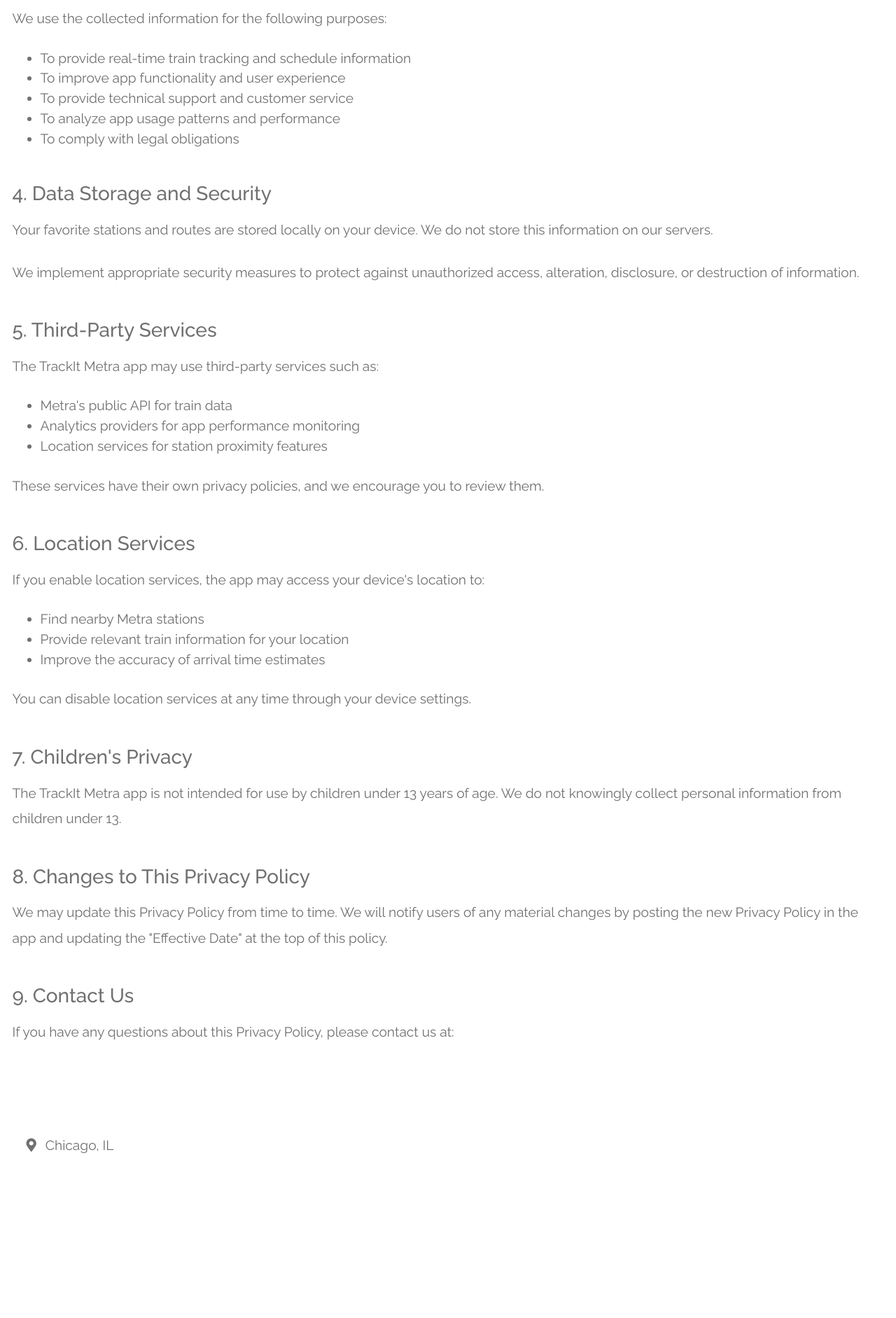
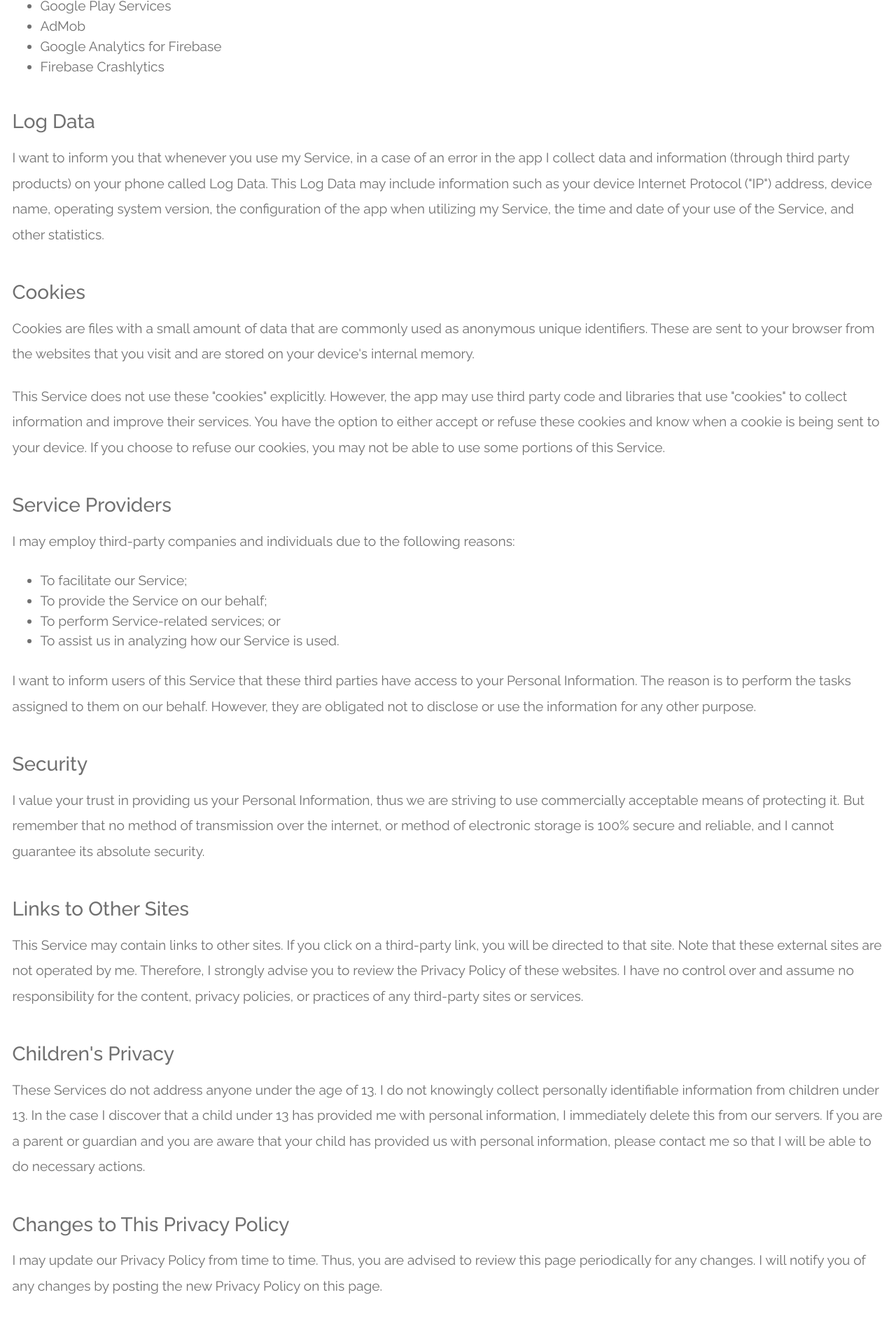
Before and after one commit to iconicapps/iconicapps.github.io, a plain HTML site: page trackit-metra/privacy-policy.html in a window 1280 px wide. Shown: the part 912-2795 px from the top of the page at 70% size. Before the commit the page ends 2627 px from the top, so only its background shows below. Drawn offline with Linux system fonts and the light colour scheme.

Commit message:
Updated trackit metra chicago and rxdatecalc privacy policies

```diff
--- a/trackit-metra/privacy-policy.html
+++ b/trackit-metra/privacy-policy.html
@@ -47,84 +47,93 @@
         <div class="col-lg-12">
           <div class="tm-intro-text-container">
             <h2 class="tm-text-primary mb-4 tm-section-title">Privacy Policy</h2>
-            <p class="mb-4"><strong>Effective Date:</strong> January 1, 2025</p>
 
-            <h3 class="mt-5 mb-3">1. Introduction</h3>
             <p class="mb-4">
-              Iconic Apps ("we," "our," or "us") is committed to protecting your privacy. This Privacy Policy explains how we collect, use, disclose, and safeguard your information when you use our TrackIt Metra mobile application ("App").
+              Iconic Apps LLC built the TrackIt Metra Chicago app as an Ad Supported app. This SERVICE is provided by Iconic Apps LLC at no cost and is intended for use as is.
             </p>
 
-            <h3 class="mt-5 mb-3">2. Information We Collect</h3>
             <p class="mb-4">
-              <strong>Personal Information:</strong> We do not collect personal information such as names, email addresses, or phone numbers through the TrackIt Metra app.
+              This page is used to inform visitors regarding my policies with the collection, use, and disclosure of Personal Information if anyone decided to use my Service.
+            </p>
+
+            <p class="mb-4">
+              If you choose to use my Service, then you agree to the collection and use of information in relation to this policy. The Personal Information that I collect is used for providing and improving the Service. I will not use or share your information with anyone except as described in this Privacy Policy.
+            </p>
+
+            <p class="mb-4">
+              The terms used in this Privacy Policy have the same meanings as in our Terms and Conditions, which is accessible at TrackIt Metra unless otherwise defined in this Privacy Policy.
+            </p>
+
+            <h3 class="mt-5 mb-3">Information Collection and Use</h3>
+            <p class="mb-4">
+              For a better experience, while using our Service, I may require you to provide us with certain personally identifiable information, including but not limited to First name, Last name, Email. The information that I request will be retained on your device and is not collected by me in any way.
             </p>
             <p class="mb-4">
-              <strong>Location Data:</strong> The app may request location permissions to provide you with relevant train information for nearby stations. Location data is used only for this purpose and is not stored or transmitted to our servers.
+              The app does use third party services that may collect information used to identify you.
             </p>
             <p class="mb-4">
-              <strong>Usage Data:</strong> We may collect anonymous usage statistics to improve app performance and user experience. This data does not identify individual users.
+              <strong>Link to privacy policy of third party service providers used by the app:</strong>
+            </p>
+            <ul class="mb-4">
+              <li>Google Play Services</li>
+              <li>AdMob</li>
+              <li>Google Analytics for Firebase</li>
+              <li>Firebase Crashlytics</li>
+            </ul>
+
+            <h3 class="mt-5 mb-3">Log Data</h3>
+            <p class="mb-4">
+              I want to inform you that whenever you use my Service, in a case of an error in the app I collect data and information (through third party products) on your phone called Log Data. This Log Data may include information such as your device Internet Protocol ("IP") address, device name, operating system version, the configuration of the app when utilizing my Service, the time and date of your use of the Service, and other statistics.
+            </p>
+
+            <h3 class="mt-5 mb-3">Cookies</h3>
+            <p class="mb-4">
+              Cookies are files with a small amount of data that are commonly used as anonymous unique identifiers. These are sent to your browser from the websites that you visit and are stored on your device's internal memory.
             </p>
             <p class="mb-4">
-              <strong>Device Information:</strong> We may collect device-specific information such as device model, operating system version, and app version for technical support and app optimization.
+              This Service does not use these "cookies" explicitly. However, the app may use third party code and libraries that use "cookies" to collect information and improve their services. You have the option to either accept or refuse these cookies and know when a cookie is being sent to your device. If you choose to refuse our cookies, you may not be able to use some portions of this Service.
             </p>
 
-            <h3 class="mt-5 mb-3">3. How We Use Your Information</h3>
-            <p class="mb-4">We use the collected information for the following purposes:</p>
+            <h3 class="mt-5 mb-3">Service Providers</h3>
+            <p class="mb-4">
+              I may employ third-party companies and individuals due to the following reasons:
+            </p>
             <ul class="mb-4">
-              <li>To provide real-time train tracking and schedule information</li>
-              <li>To improve app functionality and user experience</li>
-              <li>To provide technical support and customer service</li>
-              <li>To analyze app usage patterns and performance</li>
-              <li>To comply with legal obligations</li>
+              <li>To facilitate our Service;</li>
+              <li>To provide the Service on our behalf;</li>
+              <li>To perform Service-related services; or</li>
+              <li>To assist us in analyzing how our Service is used.</li>
             </ul>
+            <p class="mb-4">
+              I want to inform users of this Service that these third parties have access to your Personal Information. The reason is to perform the tasks assigned to them on our behalf. However, they are obligated not to disclose or use the information for any other purpose.
+            </p>
 
-            <h3 class="mt-5 mb-3">4. Data Storage and Security</h3>
+            <h3 class="mt-5 mb-3">Security</h3>
             <p class="mb-4">
-              Your favorite stations and routes are stored locally on your device. We do not store this information on our servers.
+              I value your trust in providing us your Personal Information, thus we are striving to use commercially acceptable means of protecting it. But remember that no method of transmission over the internet, or method of electronic storage is 100% secure and reliable, and I cannot guarantee its absolute security.
+            </p>
+
+            <h3 class="mt-5 mb-3">Links to Other Sites</h3>
+            <p class="mb-4">
+              This Service may contain links to other sites. If you click on a third-party link, you will be directed to that site. Note that these external sites are not operated by me. Therefore, I strongly advise you to review the Privacy Policy of these websites. I have no control over and assume no responsibility for the content, privacy policies, or practices of any third-party sites or services.
+            </p>
+
+            <h3 class="mt-5 mb-3">Children's Privacy</h3>
+            <p class="mb-4">
+              These Services do not address anyone under the age of 13. I do not knowingly collect personally identifiable information from children under 13. In the case I discover that a child under 13 has provided me with personal information, I immediately delete this from our servers. If you are a parent or guardian and you are aware that your child has provided us with personal information, please contact me so that I will be able to do necessary actions.
+            </p>
+
+            <h3 class="mt-5 mb-3">Changes to This Privacy Policy</h3>
+            <p class="mb-4">
+              I may update our Privacy Policy from time to time. Thus, you are advised to review this page periodically for any changes. I will notify you of any changes by posting the new Privacy Policy on this page.
             </p>
             <p class="mb-4">
-              We implement appropriate security measures to protect against unauthorized access, alteration, disclosure, or destruction of information.
+              <strong>This policy is effective as of 2025-06-21</strong>
             </p>
 
-            <h3 class="mt-5 mb-3">5. Third-Party Services</h3>
+            <h3 class="mt-5 mb-3">Contact Us</h3>
             <p class="mb-4">
-              The TrackIt Metra app may use third-party services such as:
-            </p>
-            <ul class="mb-4">
-              <li>Metra's public API for train data</li>
-              <li>Analytics providers for app performance monitoring</li>
-              <li>Location services for station proximity features</li>
-            </ul>
-            <p class="mb-4">
-              These services have their own privacy policies, and we encourage you to review them.
-            </p>
-
-            <h3 class="mt-5 mb-3">6. Location Services</h3>
-            <p class="mb-4">
-              If you enable location services, the app may access your device's location to:
-            </p>
-            <ul class="mb-4">
-              <li>Find nearby Metra stations</li>
-              <li>Provide relevant train information for your location</li>
-              <li>Improve the accuracy of arrival time estimates</li>
-            </ul>
-            <p class="mb-4">
-              You can disable location services at any time through your device settings.
-            </p>
-
-            <h3 class="mt-5 mb-3">7. Children's Privacy</h3>
-            <p class="mb-4">
-              The TrackIt Metra app is not intended for use by children under 13 years of age. We do not knowingly collect personal information from children under 13.
-            </p>
-
-            <h3 class="mt-5 mb-3">8. Changes to This Privacy Policy</h3>
-            <p class="mb-4">
-              We may update this Privacy Policy from time to time. We will notify users of any material changes by posting the new Privacy Policy in the app and updating the "Effective Date" at the top of this policy.
-            </p>
-
-            <h3 class="mt-5 mb-3">9. Contact Us</h3>
-            <p class="mb-4">
-              If you have any questions about this Privacy Policy, please contact us at:
+              If you have any questions or suggestions about my Privacy Policy, do not hesitate to contact us at:
             </p>
             <div class="contact-item mb-4">
               <a rel="nofollow" href="mailto:info@iconicapps.net" class="item-link">
@@ -132,16 +141,9 @@
                 <span>info@iconicapps.net</span>
               </a>
             </div>
-            <div class="contact-item mb-4">
-              <a rel="nofollow" href="tel:2245299435" class="item-link">
-                <i class="fas fa-phone-square mr-2"></i>
-                <span>224-529-9435</span>
-              </a>
-            </div>
-            <div class="contact-item mb-4">
-              <i class="fas fa-map-marker-alt mr-2"></i>
-              <span>Chicago, IL</span>
-            </div>
+            <p class="mb-4">
+              <em>This privacy policy page was created at privacypolicytemplate.net and modified/generated by App Privacy Policy Generator</em>
+            </p>
           </div>
         </div>
       </div>
```
Also changed, not shown: rxdatecalc/privacy-policy.html (+42 -49 lines).
